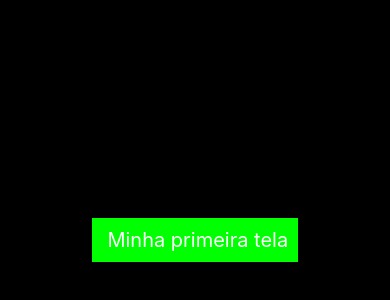
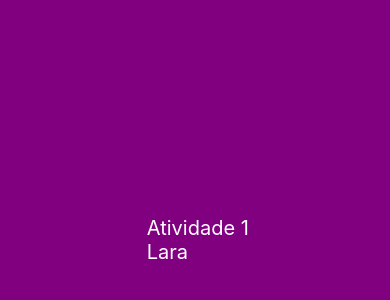
Before and after one commit to lararomeroo/aula_expo_0, a React Native app: screen / in a window 390 px wide. Shown: the part 182-482 px from the top of the page. Built offline with nearby package versions, Linux system fonts and the light colour scheme.

Commit message:
aula 12_03

```diff
--- a/App.js
+++ b/App.js
@@ -3,10 +3,12 @@ import { StyleSheet, Text, View } from 'react-native';
 
 import Exemplo_0 from './components/exemplo_1';
 
+import Atividade1 from './components/atividade1';
+
 export default function App() {
   return (
     <View style={styles.container}>
-     <Exemplo_0 />
+     <Atividade1 />
       <StatusBar style="auto" />
     </View>
   );
@@ -15,7 +17,7 @@ export default function App() {
 const styles = StyleSheet.create({
   container: {
     flex: 1,
-    backgroundColor: '#000',
+    backgroundColor: 'purple',
     alignItems: 'center',
     justifyContent: 'center',
   },
--- /dev/null
+++ b/components/atividade1/index.js
@@ -0,0 +1,14 @@
+import { View, Text } from 'react-native';
+
+import styles from './styles';
+
+function Atividade1 () {
+    return (
+        <View style={styles.container}>
+            <Text style= {styles.texto}> Atividade 1</Text>
+            <Text style= {styles.texto}> Lara </Text>
+        </View>
+    );
+}
+
+export default Atividade1;
--- /dev/null
+++ b/components/atividade1/styles.js
@@ -0,0 +1,14 @@
+import { StyleSheet } from 'react-native';
+
+const styles= StyleSheet.create({
+    container: {
+        backgroundColor: 'purple ',
+        padding: 15,
+    },
+    texto: {
+        color: '#fff',
+        fontSize: 20,
+    },
+});
+
+export default styles;
```
